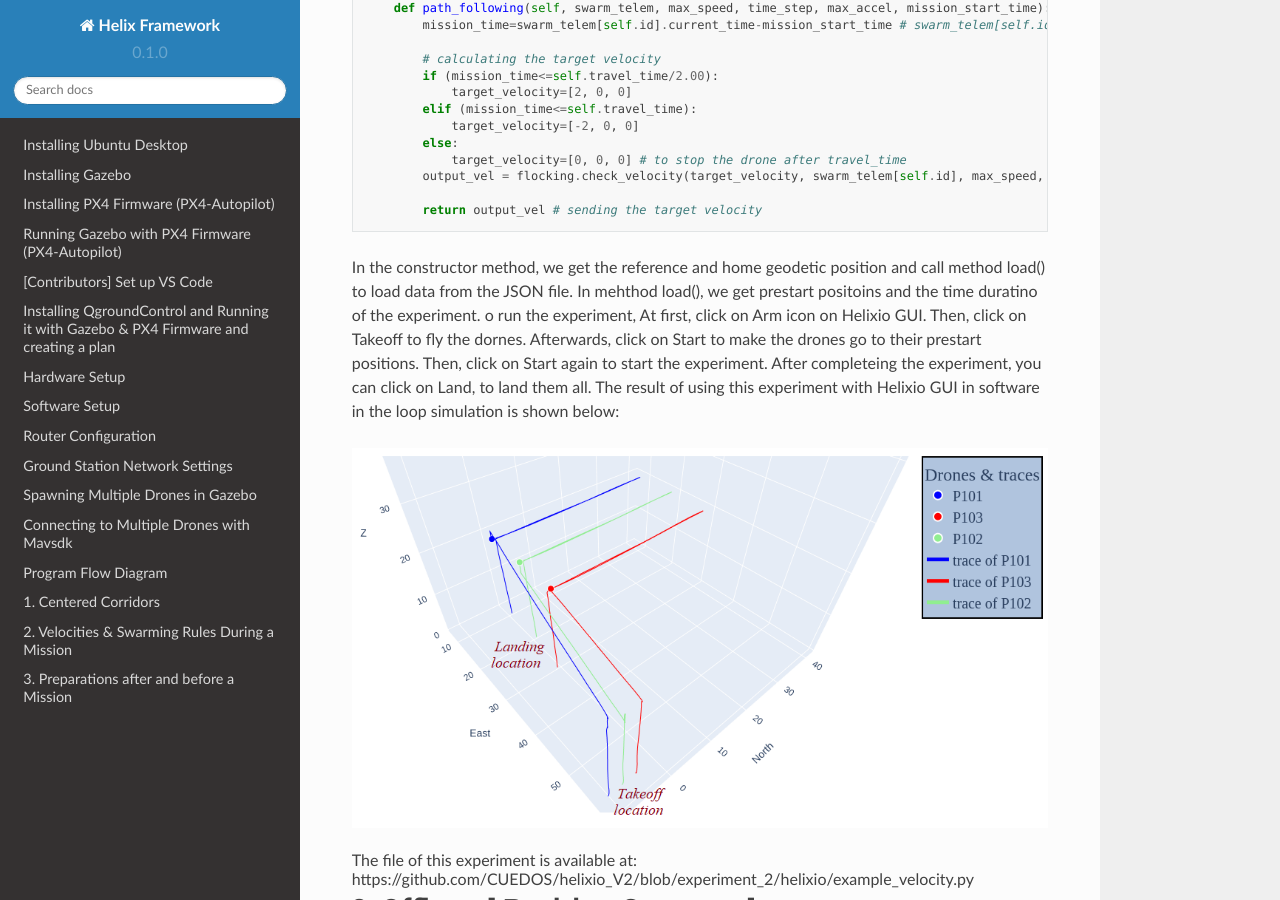
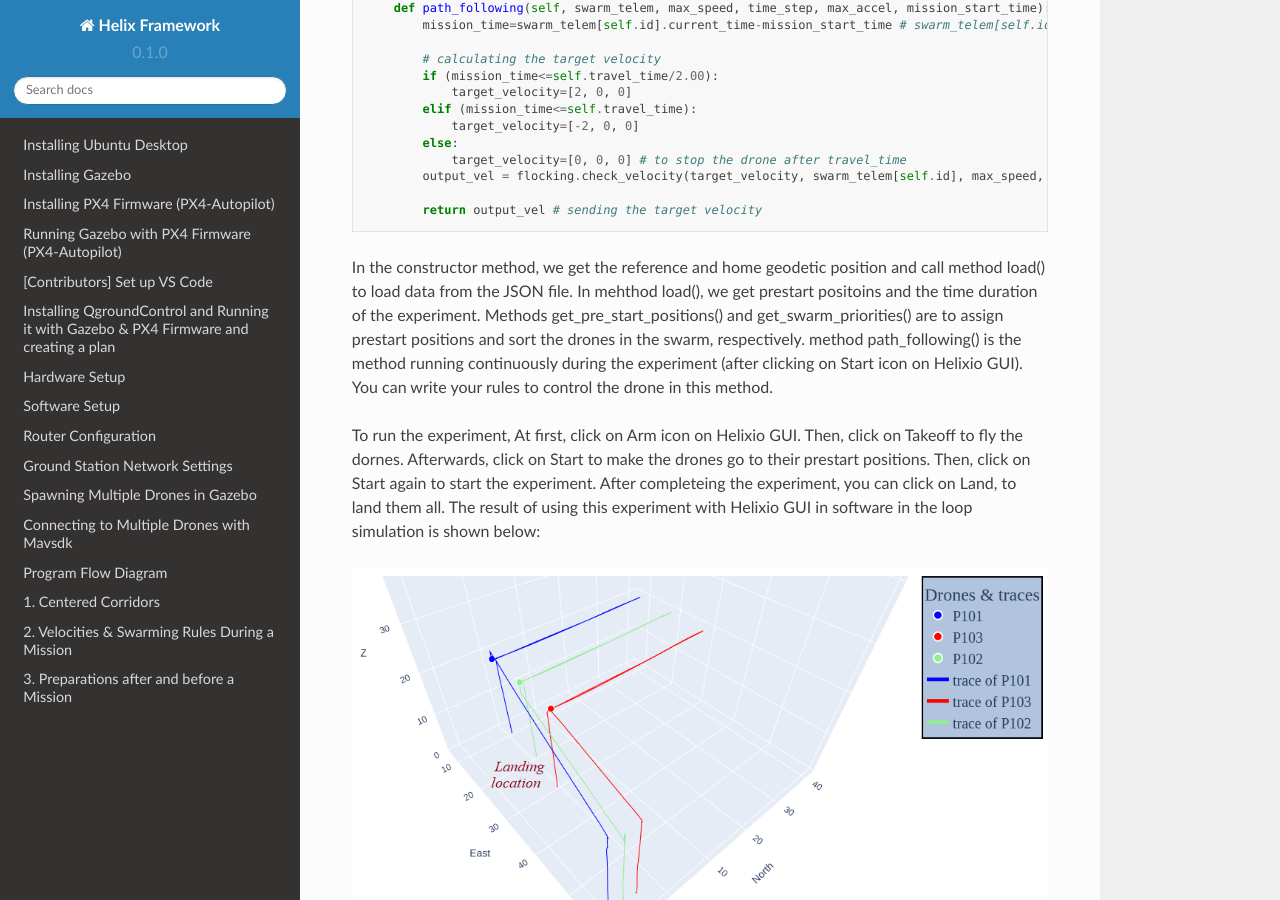
Before and after one commit to CUEDOS/helix_docs, a Sphinx documentation site: the page built from docs/source/simple_examples.rst, in a window 1280 px wide and 900 px high, scrolled down 1154 px. Built offline with Sphinx 7.4.7 and the Read the Docs theme 2.0.0, drawn with Linux system fonts in a browser that asks for light colours.

Commit message:
Update simple_examples.rst

```diff
--- a/docs/source/simple_examples.rst
+++ b/docs/source/simple_examples.rst
@@ -66,8 +66,9 @@ Target velocity can be sent to each flight controller on each drone by the offbo
 
             return output_vel # sending the target velocity
 
-In the constructor method, we get the reference and home geodetic position and call method load() to load data from the JSON file. In mehthod load(), we get prestart positoins and the time duratino of the experiment.
-o run the experiment, At first, click on Arm icon on Helixio GUI. Then, click on Takeoff to fly the dornes. Afterwards, click on Start to make the drones go to their prestart positions. Then, click on Start again to start the experiment. After completeing the experiment, you can click on Land, to land them all.
+In the constructor method, we get the reference and home geodetic position and call method load() to load data from the JSON file. In mehthod load(), we get prestart positoins and the time duration of the experiment. Methods get_pre_start_positions() and get_swarm_priorities() are to assign prestart positions and sort the drones in the swarm, respectively. method path_following() is the method running continuously during the experiment (after clicking on Start icon on Helixio GUI). You can write your rules to control the drone in this method.
+
+To run the experiment, At first, click on Arm icon on Helixio GUI. Then, click on Takeoff to fly the dornes. Afterwards, click on Start to make the drones go to their prestart positions. Then, click on Start again to start the experiment. After completeing the experiment, you can click on Land, to land them all.
 The result of using this experiment with Helixio GUI in software in the loop simulation is shown below:
 
 .. raw:: html
```
